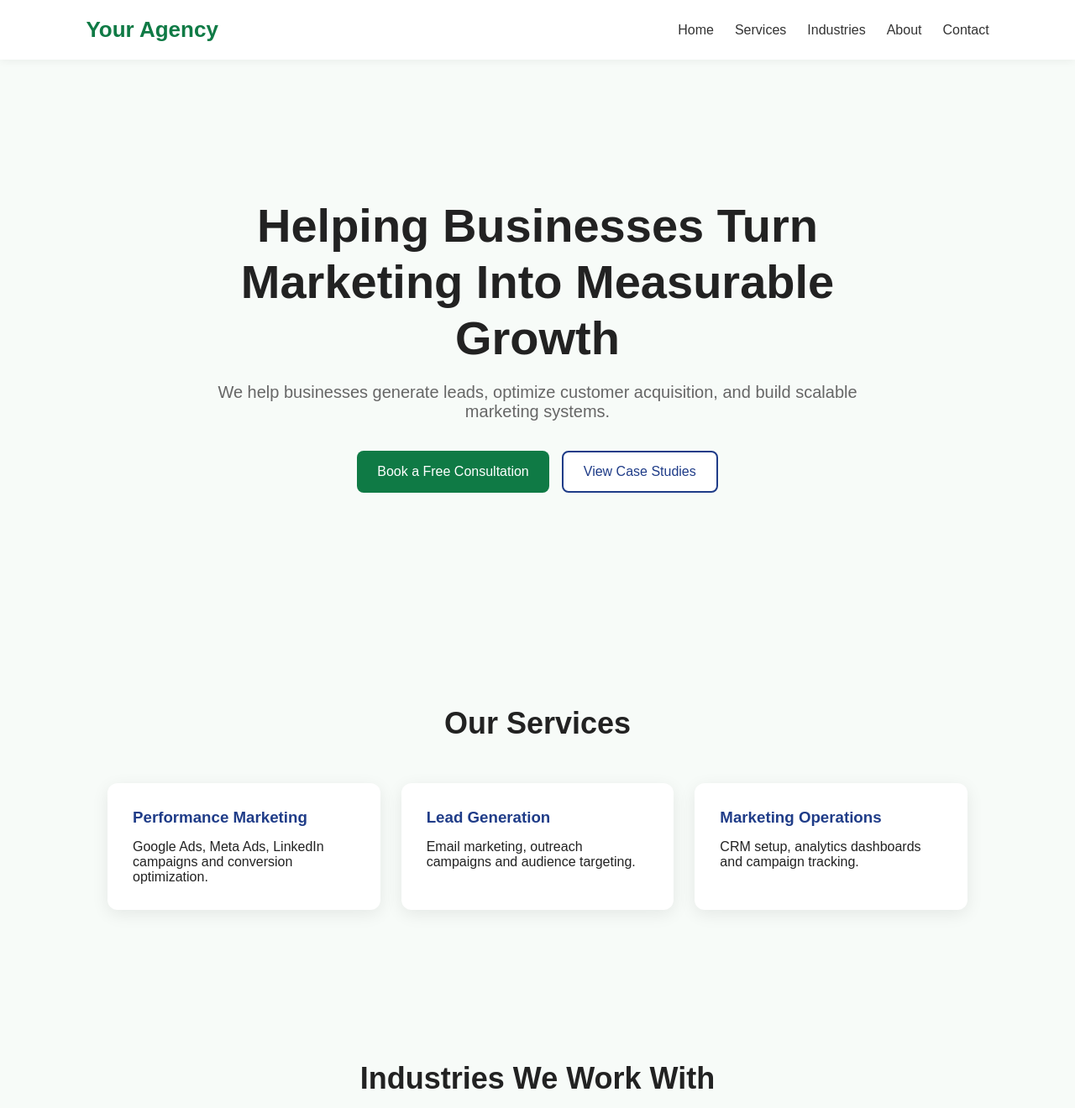
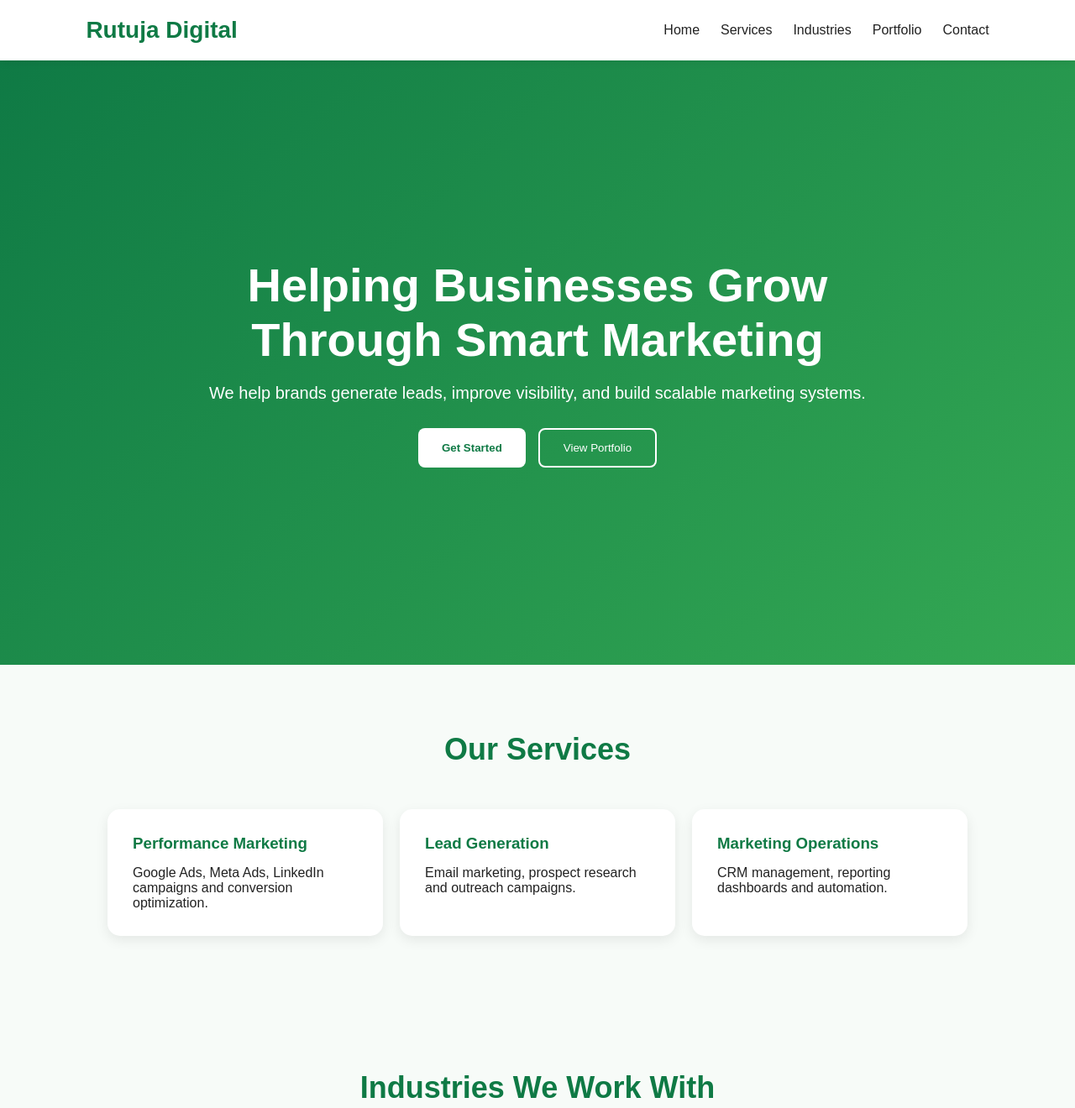
Before and after one commit to deepika-marketing/rutuja-digital-marketing.github.io, a plain HTML site: page index.html in a window 1280 px wide. Shown: the top 1320 px of the page at 84% size. Drawn offline with Linux system fonts and the light colour scheme.

Commit message:
Update index.html

```diff
--- a/index.html
+++ b/index.html
@@ -7,7 +7,7 @@
 
     <meta name="viewport" content="width=device-width, initial-scale=1.0">
 
-    <title>Your Agency Name</title>
+    <title>Rutuja Digital</title>
 
     <style>
 
@@ -23,7 +23,7 @@
             color: #222222;
         }
 
-        /* Navbar */
+        /* NAVBAR */
 
         nav {
             display: flex;
@@ -31,11 +31,13 @@
             align-items: center;
             padding: 20px 8%;
             background: white;
-            box-shadow: 0 2px 10px rgba(0, 0, 0, 0.05);
+            box-shadow: 0 2px 10px rgba(0,0,0,0.08);
+            position: sticky;
+            top: 0;
         }
 
         .logo {
-            font-size: 26px;
+            font-size: 28px;
             font-weight: bold;
             color: #0f7a45;
         }
@@ -48,14 +50,16 @@
 
         .nav-links a {
             text-decoration: none;
-            color: #333;
+            color: #222222;
             font-weight: 500;
         }
 
-        /* Hero */
+        /* HERO */
 
         .hero {
-            min-height: 85vh;
+            min-height: 90vh;
+            background: linear-gradient(135deg, #0f7a45, #34a853);
+            color: white;
             display: flex;
             justify-content: center;
             align-items: center;
@@ -64,19 +68,17 @@
         }
 
         .hero-content {
-            max-width: 800px;
+            max-width: 850px;
         }
 
         .hero h1 {
             font-size: 56px;
-            line-height: 1.2;
             margin-bottom: 20px;
         }
 
         .hero p {
             font-size: 20px;
-            color: #666;
-            margin-bottom: 35px;
+            margin-bottom: 30px;
         }
 
         .hero-buttons {
@@ -86,66 +88,66 @@
             flex-wrap: wrap;
         }
 
-        button {
-            padding: 14px 24px;
+        .primary-btn {
+            background: white;
+            color: #0f7a45;
+            padding: 14px 28px;
             border: none;
             border-radius: 8px;
+            font-weight: bold;
             cursor: pointer;
-            font-size: 16px;
-        }
-
-        .primary-btn {
-            background: #0f7a45;
-            color: white;
         }
 
         .secondary-btn {
-            background: white;
-            border: 2px solid #1f3c88;
-            color: #1f3c88;
+            background: transparent;
+            color: white;
+            border: 2px solid white;
+            padding: 14px 28px;
+            border-radius: 8px;
+            cursor: pointer;
         }
 
-        /* Sections */
+        /* GENERAL */
 
         section {
-            padding: 90px 10%;
+            padding: 80px 10%;
         }
 
         h2 {
             text-align: center;
+            color: #0f7a45;
             margin-bottom: 50px;
             font-size: 36px;
         }
 
-        /* Cards */
+        /* CARDS */
 
         .service-container,
         .steps,
         .case-container,
         .testimonial-container {
             display: flex;
-            gap: 25px;
+            gap: 20px;
             flex-wrap: wrap;
-            justify-content: center;
         }
 
         .card,
         .step {
             background: white;
             padding: 30px;
-            border-radius: 12px;
-            min-width: 280px;
+            border-radius: 15px;
             flex: 1;
-            box-shadow: 0 5px 20px rgba(0, 0, 0, 0.08);
+            min-width: 250px;
+            box-shadow: 0 5px 15px rgba(0,0,0,0.08);
         }
 
         .card h3,
         .step h3 {
+            color: #0f7a45;
             margin-bottom: 15px;
-            color: #1f3c88;
         }
 
-        /* Industries */
+        /* INDUSTRIES */
 
         .industry-list {
             display: flex;
@@ -155,13 +157,13 @@
         }
 
         .industry-list span {
-            background: #1f3c88;
+            background: #0f7a45;
             color: white;
             padding: 12px 20px;
             border-radius: 30px;
         }
 
-        /* Contact */
+        /* CONTACT */
 
         .contact-form {
             max-width: 700px;
@@ -176,7 +178,6 @@
             padding: 15px;
             border: 1px solid #ddd;
             border-radius: 8px;
-            font-size: 15px;
         }
 
         .contact-form textarea {
@@ -184,15 +185,19 @@
         }
 
         .submit-btn {
-            background: #1f3c88;
+            background: #0f7a45;
             color: white;
+            border: none;
+            padding: 15px;
+            border-radius: 8px;
+            cursor: pointer;
         }
 
         footer {
             background: #0f7a45;
             color: white;
             text-align: center;
-            padding: 30px;
+            padding: 25px;
         }
 
         @media (max-width: 768px) {
@@ -205,10 +210,6 @@
                 display: none;
             }
 
-            h2 {
-                font-size: 28px;
-            }
-
         }
 
     </style>
@@ -217,49 +218,40 @@
 
 <body>
 
-    <!-- Navbar -->
-
     <nav>
 
-        <div class="logo">Your Agency</div>
+        <div class="logo">Rutuja Digital</div>
 
         <ul class="nav-links">
 
             <li><a href="#">Home</a></li>
-
             <li><a href="#">Services</a></li>
-
             <li><a href="#">Industries</a></li>
-
-            <li><a href="#">About</a></li>
-
+            <li><a href="#">Portfolio</a></li>
             <li><a href="#">Contact</a></li>
 
         </ul>
 
     </nav>
 
-    <!-- Hero -->
-
     <section class="hero">
 
         <div class="hero-content">
 
-            <h1>Helping Businesses Turn Marketing Into Measurable Growth</h1>
+            <h1>Helping Businesses Grow Through Smart Marketing</h1>
 
             <p>
-                We help businesses generate leads, optimize customer acquisition,
-                and build scalable marketing systems.
+                We help brands generate leads, improve visibility, and build scalable marketing systems.
             </p>
 
             <div class="hero-buttons">
 
                 <button class="primary-btn">
-                    Book a Free Consultation
+                    Get Started
                 </button>
 
                 <button class="secondary-btn">
-                    View Case Studies
+                    View Portfolio
                 </button>
 
             </div>
@@ -268,8 +260,6 @@
 
     </section>
 
-    <!-- Services -->
-
     <section>
 
         <h2>Our Services</h2>
@@ -277,40 +267,23 @@
         <div class="service-container">
 
             <div class="card">
-
                 <h3>Performance Marketing</h3>
-
-                <p>
-                    Google Ads, Meta Ads, LinkedIn campaigns and conversion optimization.
-                </p>
-
+                <p>Google Ads, Meta Ads, LinkedIn campaigns and conversion optimization.</p>
             </div>
 
             <div class="card">
-
                 <h3>Lead Generation</h3>
-
-                <p>
-                    Email marketing, outreach campaigns and audience targeting.
-                </p>
-
+                <p>Email marketing, prospect research and outreach campaigns.</p>
             </div>
 
             <div class="card">
-
                 <h3>Marketing Operations</h3>
-
-                <p>
-                    CRM setup, analytics dashboards and campaign tracking.
-                </p>
-
+                <p>CRM management, reporting dashboards and automation.</p>
             </div>
 
         </div>
 
     </section>
-
-    <!-- Industries -->
 
     <section>
 
@@ -319,18 +292,13 @@
         <div class="industry-list">
 
             <span>Manufacturing</span>
-
             <span>Engineering</span>
-
             <span>B2B Businesses</span>
-
             <span>Industrial Services</span>
 
         </div>
 
     </section>
-
-    <!-- How We Work -->
 
     <section>
 
@@ -339,42 +307,28 @@
         <div class="steps">
 
             <div class="step">
-
                 <h3>01</h3>
-
                 <p>Discovery Call</p>
-
             </div>
 
             <div class="step">
-
                 <h3>02</h3>
-
-                <p>Market Research</p>
-
+                <p>Research & Planning</p>
             </div>
 
             <div class="step">
-
                 <h3>03</h3>
-
-                <p>Campaign Launch</p>
-
+                <p>Campaign Execution</p>
             </div>
 
             <div class="step">
-
                 <h3>04</h3>
-
                 <p>Optimization</p>
-
             </div>
 
         </div>
 
     </section>
-
-    <!-- Case Studies -->
 
     <section>
 
@@ -383,30 +337,18 @@
         <div class="case-container">
 
             <div class="card">
-
-                <h3>Cement Industry Strategy</h3>
-
-                <p>
-                    Multi-channel lead generation strategy using paid ads and outreach.
-                </p>
-
+                <h3>Industrial Lead Generation</h3>
+                <p>Generated qualified leads through market research and outreach campaigns.</p>
             </div>
 
             <div class="card">
-
-                <h3>Marketing Automation</h3>
-
-                <p>
-                    Automated customer journeys and performance dashboards.
-                </p>
-
+                <h3>Email Marketing Campaigns</h3>
+                <p>Built targeted email campaigns and improved customer engagement.</p>
             </div>
 
         </div>
 
     </section>
-
-    <!-- Testimonials -->
 
     <section>
 
@@ -417,12 +359,12 @@
             <div class="card">
 
                 <p>
-                    "Professional, data-driven and focused on measurable growth."
+                    "Professional, reliable, and focused on measurable business growth."
                 </p>
 
                 <br>
 
-                <strong>— Client Name</strong>
+                <strong>— Client Review</strong>
 
             </div>
 
@@ -430,11 +372,9 @@
 
     </section>
 
-    <!-- Contact -->
-
     <section>
 
-        <h2>Let's Connect</h2>
+        <h2>Contact Us</h2>
 
         <form class="contact-form">
 
@@ -456,7 +396,7 @@
 
     <footer>
 
-        <p>© 2026 Your Agency. All Rights Reserved.</p>
+        <p>© 2026 Rutuja Digital. All rights reserved.</p>
 
     </footer>
 
```
